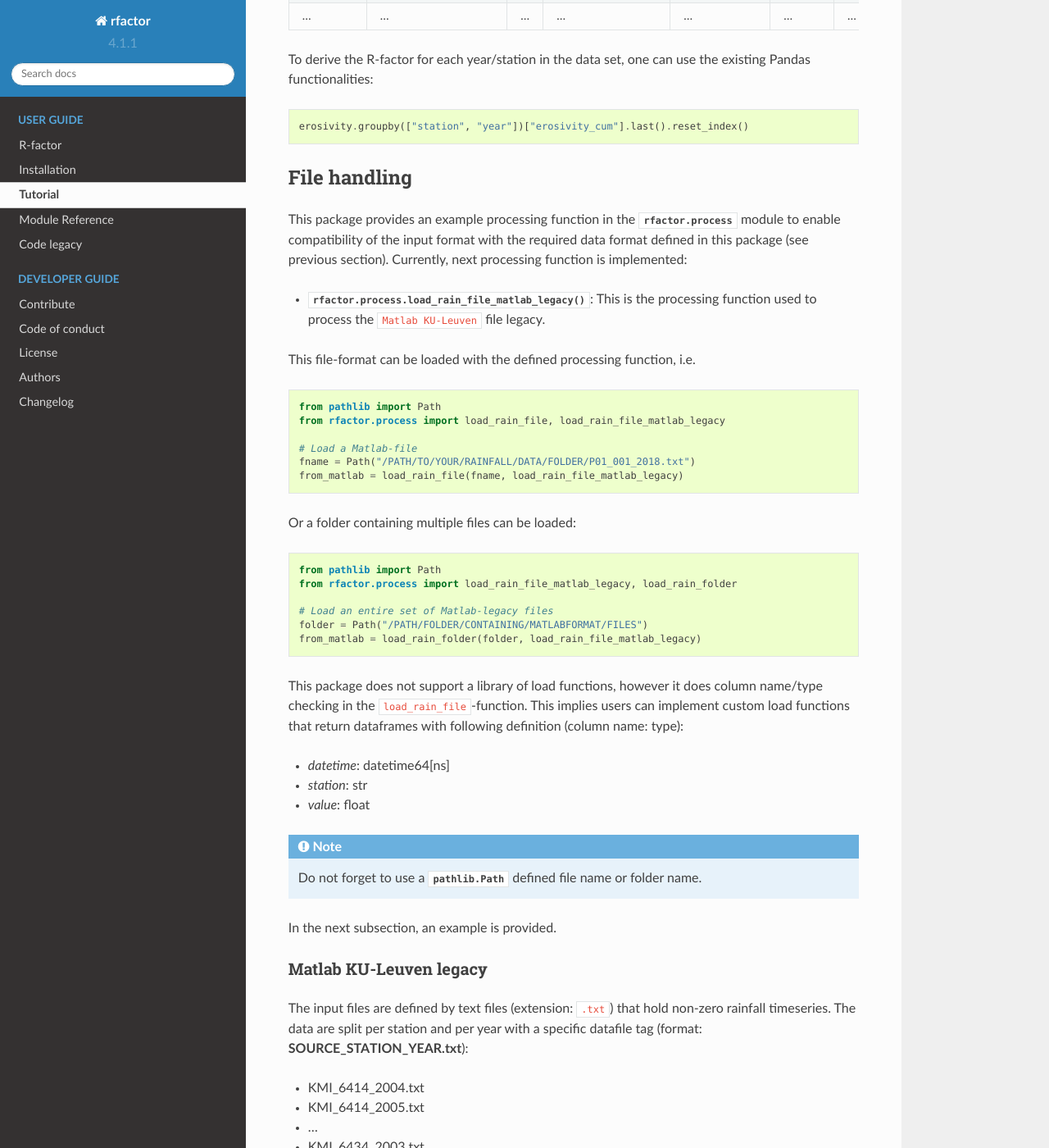
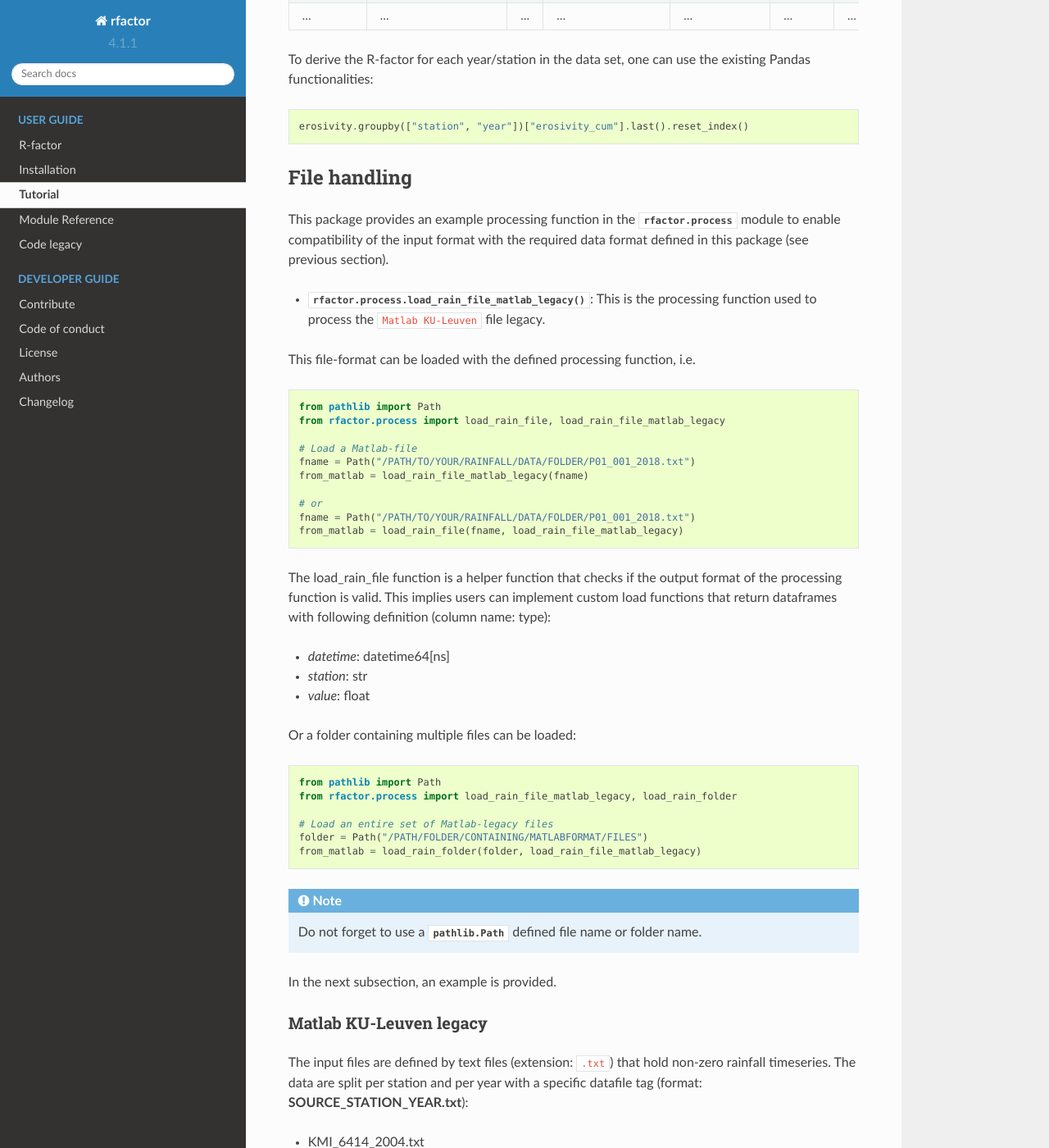
Before and after one commit to watem-sedem/rfactor, a Sphinx documentation site: the page built from docs/get-started.rst, in a window 1280 px wide and 1400 px high, scrolled down 3025 px. Shown: the whole window at 82% size. Built offline with Sphinx 7.4.7 and the Read the Docs theme 2.0.0, drawn with Linux system fonts in a browser that asks for light colours; pages that are not in the unit, such as notebooks, are missing from menus.

Commit message:
refactor: add checking of output being dataframe

```diff
--- a/docs/get-started.rst
+++ b/docs/get-started.rst
@@ -182,7 +182,6 @@ File handling
 This package provides an example processing function in the
 :mod:`rfactor.process` module to enable compatibility of the input format with
 the required data format defined in this package (see previous section).
-Currently, next processing function is implemented:
 
 - :func:`rfactor.process.load_rain_file_matlab_legacy`: This is the processing
   function used to process the ``Matlab KU-Leuven`` file legacy.
@@ -196,7 +195,20 @@ This file-format can be loaded with the defined processing function, i.e.
 
     # Load a Matlab-file
     fname = Path("/PATH/TO/YOUR/RAINFALL/DATA/FOLDER/P01_001_2018.txt")
+    from_matlab = load_rain_file_matlab_legacy(fname)
+
+    # or
+    fname = Path("/PATH/TO/YOUR/RAINFALL/DATA/FOLDER/P01_001_2018.txt")
     from_matlab = load_rain_file(fname, load_rain_file_matlab_legacy)
+
+The load_rain_file function is a helper function that checks if the output
+format of the processing function is valid. This implies
+users can implement custom load functions that return dataframes with
+following definition (column name: type):
+
+- *datetime*: datetime64[ns]
+- *station*: str
+- *value*: float
 
 Or a folder containing multiple files can be loaded:
 
@@ -209,14 +221,6 @@ Or a folder containing multiple files can be loaded:
     folder = Path("/PATH/FOLDER/CONTAINING/MATLABFORMAT/FILES")
     from_matlab = load_rain_folder(folder, load_rain_file_matlab_legacy)
 
-This package does not support a library of load functions, however it does
-column name/type checking in the ``load_rain_file``-function. This implies
-users can implement custom load functions that return dataframes with
-following definition (column name: type):
-
-- *datetime*: datetime64[ns]
-- *station*: str
-- *value*: float
 
 .. note::
 
```
Also changed, not shown: 2 other files.
